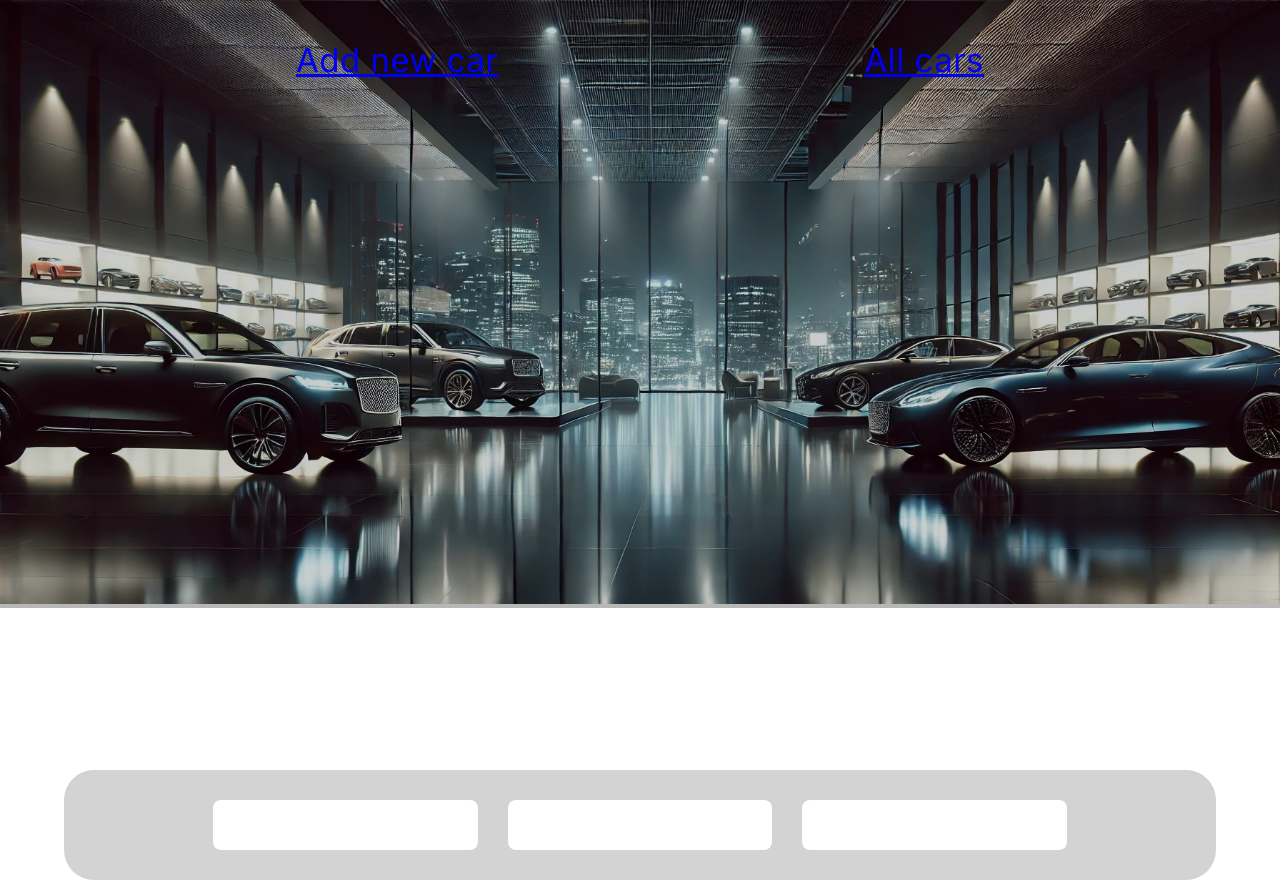
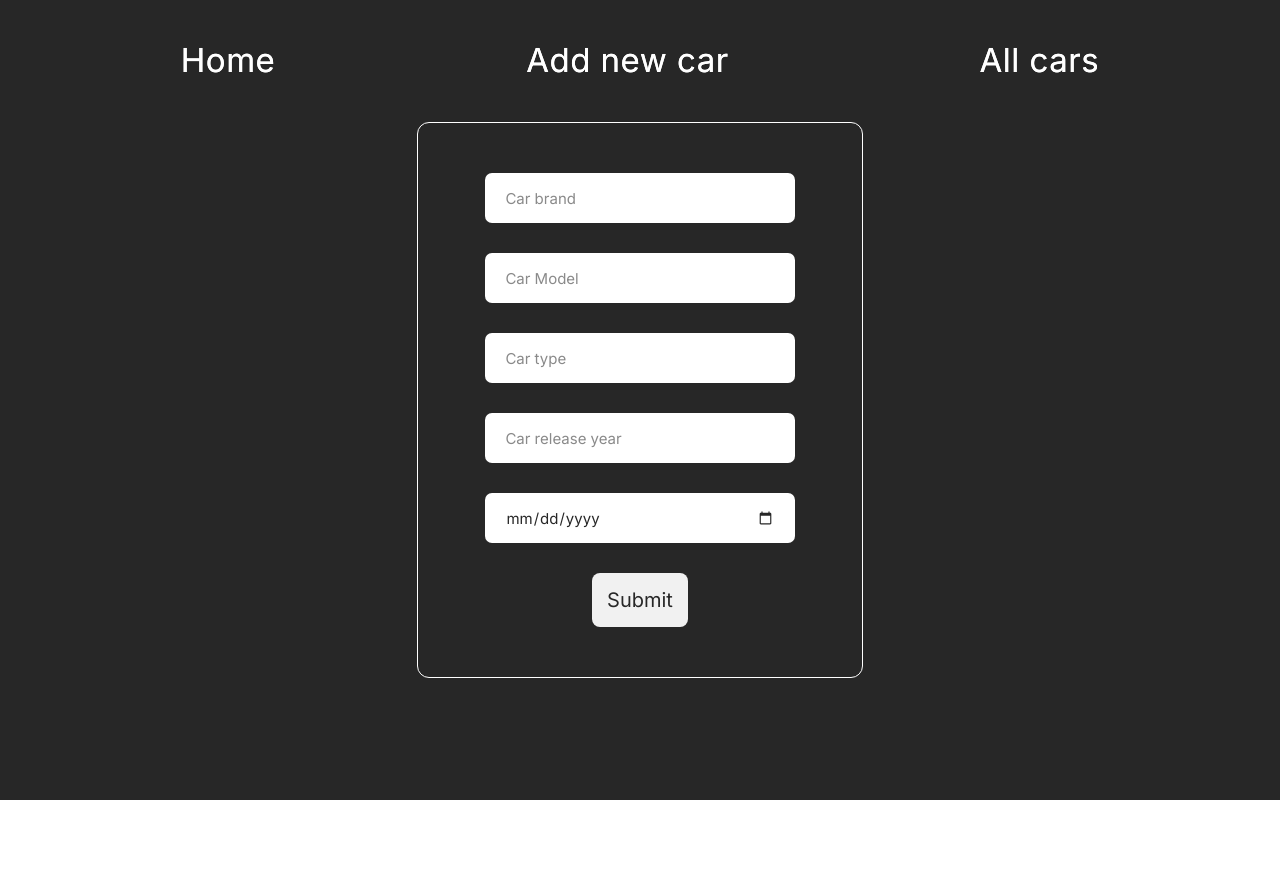
Before and after one commit to ninom5/Internship-14-CarDealership, a React (Vite) app: page /add-new-car in a window 1280 px wide. After the commit the page ends 800 px from the top, so only its background shows below. Built offline with nearby package versions, Linux system fonts and the light colour scheme.

Commit message:
Add new page with form to add cars to local storage

```diff
--- a/src/App.jsx
+++ b/src/App.jsx
@@ -1,6 +1,6 @@
 import Header from "./components/Header";
 import Hero from "./components/Hero";
-import AddCar from "./components/AddCar";
+import AddNewCarPage from "./pages/AddNewCarPage";
 import "./index.css";
 import { BrowserRouter, Routes, Route } from "react-router-dom";
 
@@ -9,9 +9,9 @@ function App() {
     <BrowserRouter>
       <div id="main">
         <Header />
-        <Hero />
         <Routes>
-          <Route element={AddCar} />
+          <Route path="/" element={<Hero />}></Route>
+          <Route path="/add-new-car" element={<AddNewCarPage />} />
         </Routes>
       </div>
     </BrowserRouter>
--- a/src/components/AddCar.jsx
+++ /dev/null
@@ -1,10 +0,0 @@
-const AddCar = () => {
-
-
-
-    return(
-        <div>aaaaaaaa</div>
-    )
-}
-
-export default AddCar;
--- /dev/null
+++ b/src/components/AddCarForm.jsx
@@ -0,0 +1,80 @@
+import Car from "../entity";
+import { use, useState } from "react";
+import "../styles/newCarForm.css";
+
+const AddCar = () => {
+  const [formData, setFormData] = useState({
+    brand: "",
+    model: "",
+    type: "",
+    year: "",
+    registrationExpiry: "",
+  });
+
+  const [cars, setCars] = useState([]);
+
+  const handleChange = (e) => {
+    setFormData({ ...formData, [e.target.name]: e.target.value });
+  };
+
+  const handleSubmit = (e) => {
+    e.preventDefault();
+
+    const newCar = new Car(
+      formData.brand,
+      formData.model,
+      formData.type,
+      formData.releaseYear,
+      formData.registrationExpiry
+    );
+
+    const savedCars = JSON.parse(localStorage.getItem("cars")) || [];
+    const updatedCars = [...savedCars, newCar];
+
+    localStorage.setItem("cars", JSON.stringify(updatedCars));
+
+    setCars(updatedCars);
+
+    setFormData({
+      brand: "",
+      model: "",
+      type: "",
+      releaseYear: "",
+      registrationExpiry: "",
+    });
+  };
+
+  return (
+    <form onSubmit={handleSubmit}>
+      <input
+        type="text"
+        placeholder="Car brand"
+        onChange={handleChange}
+        required
+      />
+      <input type="text" placeholder="Car Model" required />
+      <input type="text" placeholder="Car type" required />
+      <input
+        type="number"
+        min={1885}
+        max={new Date().getFullYear()}
+        placeholder="Car release year"
+        required
+      />
+      <input
+        type="date"
+        min={new Date().toISOString().split("T")[0]}
+        max={
+          new Date(new Date().setFullYear(new Date().getFullYear() + 1))
+            .toISOString()
+            .split("T")[0]
+        }
+        placeholder="Car registration expiry date"
+        required
+      />
+      <button type="submit">Submit</button>
+    </form>
+  );
+};
+
+export default AddCar;
--- a/src/components/Header.jsx
+++ b/src/components/Header.jsx
@@ -5,7 +5,10 @@ const Header = () => {
   return (
     <nav className="header">
       <li>
-        <Link to="./AddCar.jsx">Add new car</Link>
+        <Link to="/">Home</Link>
+      </li>
+      <li>
+        <Link to="/add-new-car">Add new car</Link>
       </li>
       <li>
         <Link>All cars</Link>
--- a/src/entity.js
+++ b/src/entity.js
@@ -1,10 +1,14 @@
-import { v4 as uuidv4 } from 'uuid';
+import { v4 as uuidv4 } from "uuid";
 
-class Car{
-    Id = uuidv4();
-    Brand;
-    Model;
-    Type;
-    ReleaseYear;
-    DateOfRegistration;
+class Car {
+  constructor(brand, model, type, releaseYear, registrationExpiry) {
+    this.id = uuidv4();
+    this.brand = brand;
+    this.model = model;
+    this.type = type;
+    this.releaseYear = releaseYear;
+    this.registrationExpiry = registrationExpiry;
+  }
 }
+
+export default Car;
--- a/src/index.css
+++ b/src/index.css
@@ -1,6 +1,8 @@
-@import './styles/header.css';
-@import './styles/hero.css';
-@import url('https://fonts.googleapis.com/css2?family=Inter:ital,opsz,wght@0,14..32,100..900;1,14..32,100..900&display=swap');
+@import "./styles/header.css";
+@import "./styles/hero.css";
+@import "./styles/newCarPage.css";
+@import "./styles/newCarForm.css";
+@import url("https://fonts.googleapis.com/css2?family=Inter:ital,opsz,wght@0,14..32,100..900;1,14..32,100..900&display=swap");
 
 * {
   margin: 0;
--- /dev/null
+++ b/src/pages/AddNewCarPage.jsx
@@ -0,0 +1,14 @@
+import Header from "../components/Header";
+import AddCar from "../components/AddCarForm";
+import "../styles/newCarPage.css";
+
+const AddNewCarPage = () => {
+  return (
+    <div className="add-car-page">
+      <Header />
+      <AddCar />
+    </div>
+  );
+};
+
+export default AddNewCarPage;
--- a/src/styles/header.css
+++ b/src/styles/header.css
@@ -17,6 +17,7 @@
   cursor: pointer;
 }
 
-Link {
+a {
+  text-decoration: none;
   color: white;
 }
--- /dev/null
+++ b/src/styles/newCarForm.css
@@ -0,0 +1,30 @@
+form {
+  display: flex;
+  flex-direction: column;
+  gap: 30px;
+  width: calc(27% + 100px);
+  height: auto;
+  align-items: center;
+  justify-content: center;
+  margin: auto;
+  padding: 50px;
+  border: 1px solid white;
+  border-radius: 12px;
+}
+
+form input {
+  width: 90%;
+  height: 50px;
+  border: none;
+  border-radius: 7px;
+  font-size: 15px;
+  padding: 20px;
+}
+
+button {
+  padding: 15px;
+  font-size: 20px;
+  border: none;
+  border-radius: 8px;
+  cursor: pointer;
+}
--- /dev/null
+++ b/src/styles/newCarPage.css
@@ -0,0 +1,8 @@
+.add-car-page {
+  display: flex;
+  flex-direction: column;
+  background-color: black;
+  width: 100%;
+  min-height: 100vh;
+  opacity: 0.85;
+}
```
